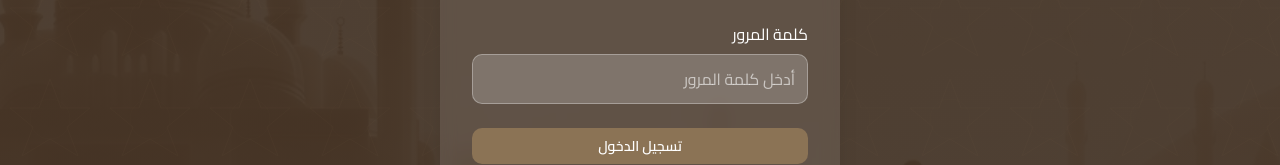
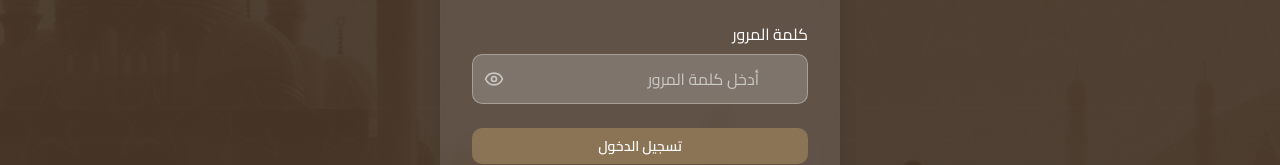
Before and after one commit to RayenHanafi/Mosque_Noor, a Next.js app: page /admin in a window 1280 px wide. Shown: the part 431-596 px from the top of the page. Built offline with nearby package versions, Linux system fonts and the light colour scheme.

Commit message:
add show/hide password toglle admin login

```diff
--- a/app/admin/page.tsx
+++ b/app/admin/page.tsx
@@ -3,12 +3,14 @@
 import { useState } from "react";
 import { useRouter } from "next/navigation";
 import { Button } from "@/components/ui/button";
+import { Eye, EyeOff } from "lucide-react";
 
 export default function AdminLogin() {
   const [username, setUsername] = useState("");
   const [password, setPassword] = useState("");
   const [loading, setLoading] = useState(false);
   const [error, setError] = useState("");
+  const [showPassword, setShowPassword] = useState(false);
   const router = useRouter();
 
   const handleLogin = async (e: React.FormEvent) => {
@@ -132,16 +134,25 @@ export default function AdminLogin() {
               >
                 كلمة المرور
               </label>
+              <div className="relative">
                 <input
                   id="password"
-                type="password"
+                  type={showPassword ? "text" : "password"}
                   value={password}
                   onChange={(e) => setPassword(e.target.value)}
-                className="w-full p-3 rounded-lg bg-white/20 text-white placeholder-white/60 border border-white/30 focus:border-white/60 focus:outline-none text-right"
+                  className="w-full p-3 rounded-lg bg-white/20 text-white placeholder-white/60 border border-white/30 focus:border-white/60 focus:outline-none text-right pr-12"
                   placeholder="أدخل كلمة المرور"
                   required
                   disabled={loading}
                 />
+                <button
+                  type="button"
+                  onClick={() => setShowPassword(!showPassword)}
+                  className="absolute left-3 top-1/2 -translate-y-1/2 text-white/60 hover:text-white transition-colors"
+                >
+                  {showPassword ? <EyeOff size={20} /> : <Eye size={20} />}
+                </button>
+              </div>
             </div>
 
             {error && (
```
Lines whose indentation alone changed are shown as unchanged.
